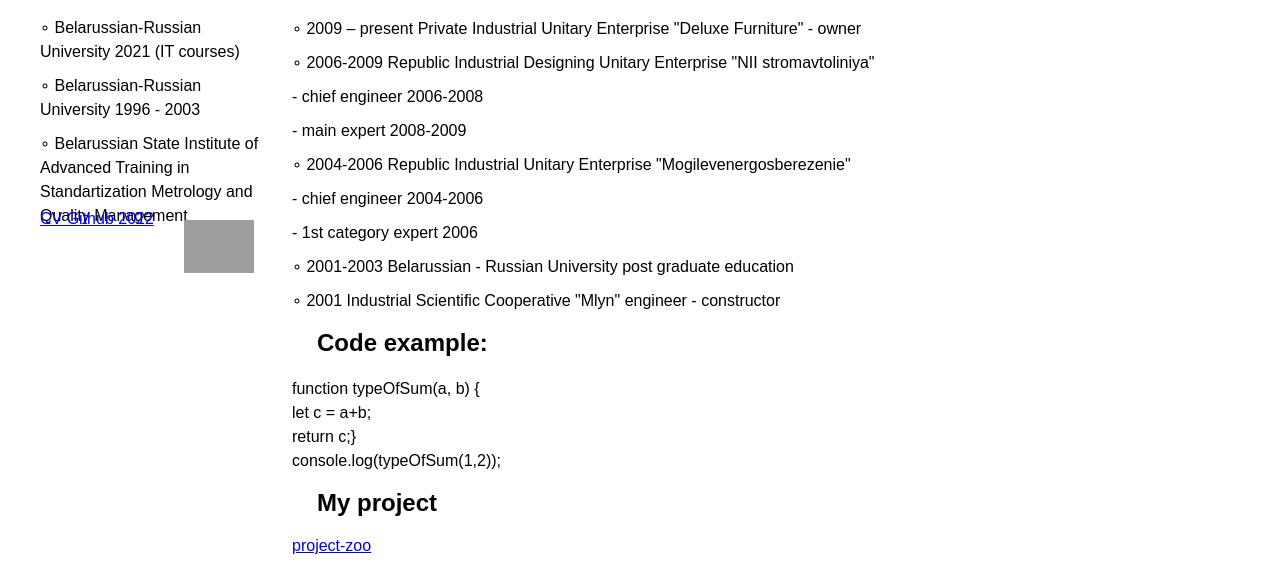
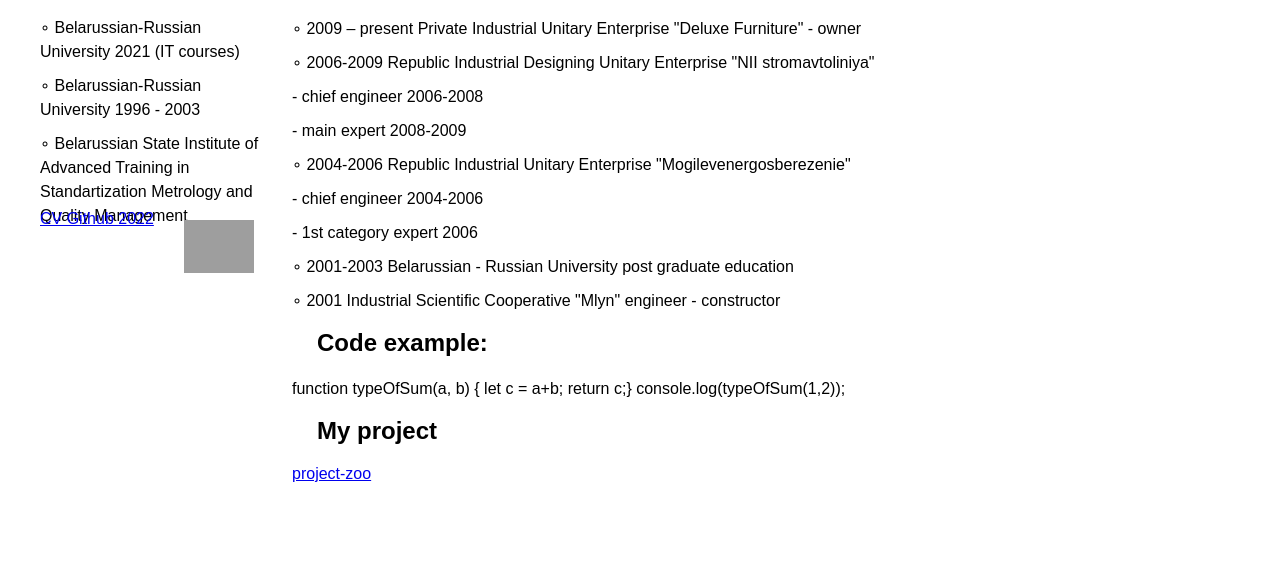
Before and after one commit to AndreiRussiyan/rsschool-cv, a plain HTML site: page index.html in a window 1280 px wide. Shown: the part 500-1075 px from the top of the page. After the commit the page ends 1003 px from the top, so only its background shows below. Drawn offline with Linux system fonts and the light colour scheme; grey boxes are pictures that could not be loaded.

Commit message:
docs: edit cv fix

```diff
--- a/index.html
+++ b/index.html
@@ -18,9 +18,9 @@
             <p class="contactstext">&#8883; location: Belarus, Mogilev</p>
             <h2 class="header-title">EDUCATION: </h2>
             <ol class="textLi">
-                <li>&#8728;  Belarussian-Russian  University 2021 (IT courses)</li>
-                <li>&#8728;  Belarussian-Russian  University 1996 - 2003</li>
-                <li>&#8728;  Belarussian State Institute of Advanced Training in Standartization Metrology and Quality Management</li>
+                <li>&#8728; Belarussian-Russian University 2021 (IT courses)</li>
+                <li>&#8728; Belarussian-Russian University 1996 - 2003</li>
+                <li>&#8728; Belarussian State Institute of Advanced Training in Standartization Metrology and Quality Management</li>
             </ol>
 </header>
     <main class="container02">
@@ -30,31 +30,31 @@
          <p class="text"> pre-intermediate level of English (opinion school Streemline 4.5 IELTS)</p>
         <h2 class="header-title">QUALIFICATION: </h2>
             <ol class="textLi">
-                <li>&#8728;  mechanical engineer manager</li>
-                <li>&#8728;  post graduate with bachelor degree in technical science</li>
+                <li>&#8728; mechanical engineer manager</li>
+                <li>&#8728; post graduate with bachelor degree in technical science</li>
             </ol>
         <h2 class="header-title"> WORK EXPERIENCE: </h2>
             <ul>
-            <li>&#8728;  2009 – present Private Industrial Unitary Enterprise "Deluxe Furniture"
+            <li>&#8728; 2009 – present Private Industrial Unitary Enterprise "Deluxe Furniture"
             - owner</li>
-            <li>&#8728;  2006-2009  Republic Industrial Designing Unitary Enterprise "NII stromavtoliniya" </li>
+            <li>&#8728; 2006-2009 Republic Industrial Designing Unitary Enterprise "NII stromavtoliniya" </li>
             <li>- chief engineer 2006-2008 </li>
             <li>- main expert 2008-2009 </li>
-            <li>&#8728;  2004-2006   Republic Industrial Unitary Enterprise "Mogilevenergosberezenie"  </li>
+            <li>&#8728 2004-2006 Republic Industrial Unitary Enterprise "Mogilevenergosberezenie"  </li>
             <li>- chief engineer 2004-2006 </li>
             <li>- 1st category expert 2006 </li>
-            <li>&#8728;  2001-2003   Belarussian - Russian University
+            <li>&#8728; 2001-2003 Belarussian - Russian University
             post graduate education</li>
-            <li>&#8728;  2001    Industrial Scientific Cooperative "Mlyn"
+            <li>&#8728; 2001 Industrial Scientific Cooperative "Mlyn"
             engineer - constructor </li>
             </ul>
         <div class="code">
         <h2 class="header-title">Code example:</h2>
             <p class="codetext">
-        function typeOfSum(a, b) {<br />
-        let c = a+b;<br />
-        return c;}<br />
-        console.log(typeOfSum(1,2));<br />
+        function typeOfSum(a, b) {
+        let c = a+b;
+        return c;}
+        console.log(typeOfSum(1,2));
             </p>
         </div>
         <div class="project">
@@ -65,7 +65,7 @@
     </main>
     <footer class="container03">
         <a class="link" href="https://github.com/AndreiRussiyan/rsschool-cv/blob/main/cv.md">CV Github 2022</a>
-        <a class="RRS" href="https://rs.school/js/"><img src="https://rs.school/images/rs_school_js.svg"></a>
+        <a class="RRS" href="https://rs.school/js/"><img src="https://rs.school/images/rs_school_js.svg" alt="photo"></a>
     </footer>
 </body>
 </html>
```
